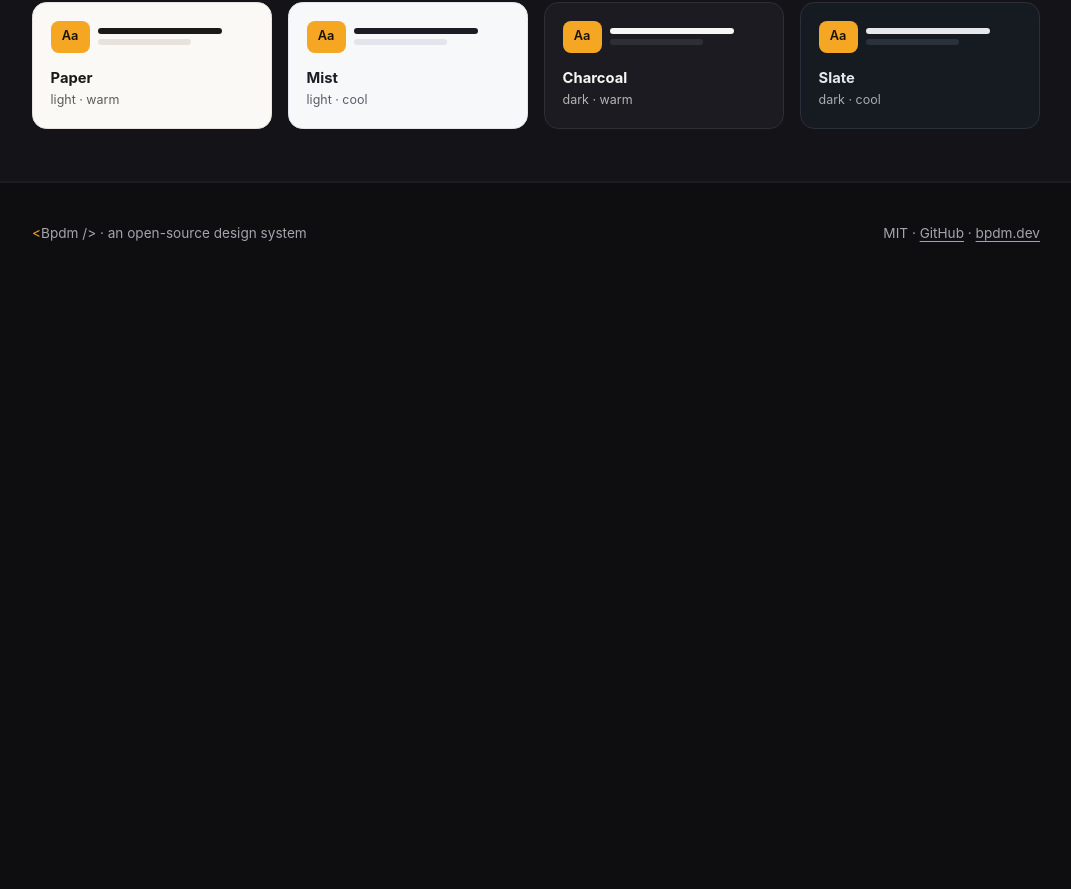
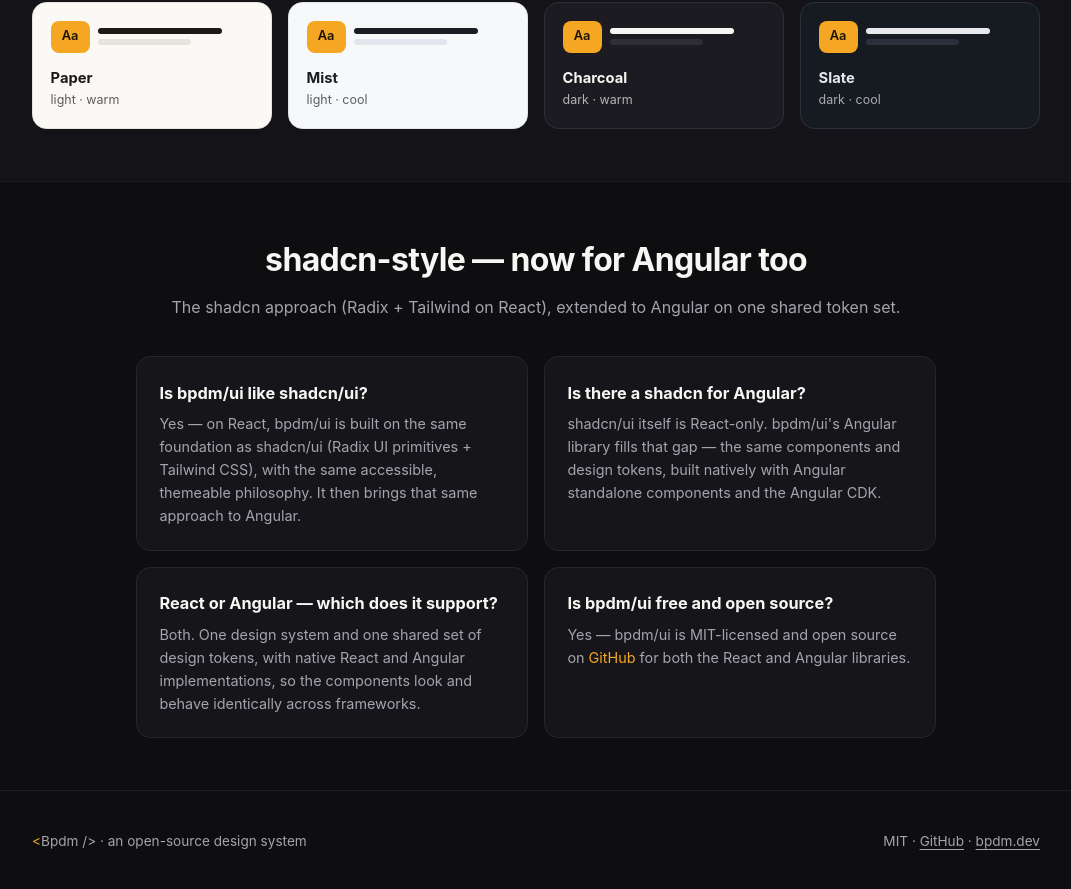
Before and after one commit to bpdm-hq/bpdm-ui, a Next.js app in the folder apps/landing/: page / in a window 1280 px wide. Shown: the part 1928-2817 px from the top of the page, without its empty margins (104-1175 px from the left). Before the commit the page ends 2213 px from the top, so only its background shows below. Built offline with nearby package versions, Linux system fonts and the light colour scheme.

Commit message:
landing: on-page SEO — shadcn-style positioning, FAQ section + FAQPage schema

```diff
--- a/apps/landing/app/globals.css
+++ b/apps/landing/app/globals.css
@@ -131,6 +131,19 @@
 .theme-name { font-size: 0.92rem; font-weight: 650; }
 .theme-name small { display: block; font-weight: 400; font-size: 0.78rem; opacity: 0.7; }
 
+/* ── faq ─────────────────────────────────────────────── */
+.faq { display: grid; gap: 1rem; grid-template-columns: 1fr; max-width: 50rem; margin: 0 auto; }
+@media (min-width: 720px) { .faq { grid-template-columns: 1fr 1fr; } }
+.faq-item {
+  padding: 1.4rem; border: 1px solid var(--border); border-radius: 0.9rem; background: var(--card);
+  transition: transform 0.25s var(--ease), border-color 0.25s var(--ease);
+}
+.faq-item:hover { transform: translateY(-4px); border-color: color-mix(in srgb, var(--primary) 35%, var(--border)); }
+.faq-item h3 { font-size: 1.02rem; font-weight: 650; margin-bottom: 0.4rem; }
+.faq-item p { color: var(--muted); font-size: 0.9rem; }
+.faq-item a { color: var(--primary); text-decoration: none; }
+.faq-item a:hover { text-decoration: underline; }
+
 /* ── footer ──────────────────────────────────────────── */
 footer { border-top: 1px solid color-mix(in srgb, var(--border) 60%, transparent); padding: 2.5rem 0; }
 .foot-inner { display: flex; align-items: center; justify-content: space-between; gap: 1rem; flex-wrap: wrap; color: var(--muted); font-size: 0.85rem; }
--- a/apps/landing/app/layout.tsx
+++ b/apps/landing/app/layout.tsx
@@ -2,28 +2,32 @@
 import "./globals.css";
 
 const SITE = "https://ui.bpdm.dev";
+const TITLE = "bpdm/ui — a shadcn-style component library for React & Angular";
 const DESCRIPTION =
-  "bpdm — an accessible, themeable design system with one shared set of design tokens for every framework. Pick React or Angular and explore the live docs.";
+  "An accessible, themeable, shadcn-style component library on one shared set of design tokens — built natively for React (Radix + Tailwind) and Angular (CDK + Tailwind). The same components, the same look, in both frameworks.";
 
 export const metadata: Metadata = {
   metadataBase: new URL(SITE),
   title: {
-    default: "bpdm/ui — One design system, every framework",
+    default: TITLE,
     template: "%s · bpdm/ui",
   },
   description: DESCRIPTION,
   applicationName: "bpdm/ui",
   keywords: [
+    "component library",
     "design system",
-    "component library",
-    "React components",
-    "Angular components",
-    "Tailwind CSS",
-    "Radix UI",
-    "Angular CDK",
+    "react component library",
+    "angular component library",
+    "shadcn-style",
+    "shadcn alternative",
+    "shadcn for angular",
+    "tailwind components",
+    "radix ui",
+    "angular cdk",
     "design tokens",
     "accessible components",
-    "themeable UI",
+    "themeable ui",
   ],
   authors: [{ name: "Bhavin P. Devamorari", url: SITE }],
   creator: "Bhavin P. Devamorari",
@@ -32,12 +36,12 @@
     type: "website",
     url: SITE,
     siteName: "bpdm/ui",
-    title: "bpdm/ui — One design system, every framework",
+    title: TITLE,
     description: DESCRIPTION,
   },
   twitter: {
     card: "summary_large_image",
-    title: "bpdm/ui — One design system, every framework",
+    title: TITLE,
     description: DESCRIPTION,
   },
   robots: {
@@ -73,6 +77,7 @@
     {
       "@type": "SoftwareApplication",
       name: "bpdm/ui",
+      alternateName: ["bpdm", "bpdm/ng", "bpdm component library"],
       applicationCategory: "DeveloperApplication",
       operatingSystem: "Web",
       description: DESCRIPTION,
@@ -80,6 +85,44 @@
       author: { "@id": `${SITE}/#person` },
       offers: { "@type": "Offer", price: "0", priceCurrency: "USD" },
       license: "https://opensource.org/licenses/MIT",
+    },
+    {
+      "@type": "FAQPage",
+      "@id": `${SITE}/#faq`,
+      mainEntity: [
+        {
+          "@type": "Question",
+          name: "Is bpdm/ui like shadcn/ui?",
+          acceptedAnswer: {
+            "@type": "Answer",
+            text: "Yes — on React, bpdm/ui is built on the same foundation as shadcn/ui (Radix UI primitives + Tailwind CSS), with the same accessible, themeable philosophy. It then brings that same approach to Angular.",
+          },
+        },
+        {
+          "@type": "Question",
+          name: "Is there a shadcn for Angular?",
+          acceptedAnswer: {
+            "@type": "Answer",
+            text: "shadcn/ui itself is React-only. bpdm/ui's Angular library fills that gap — the same components and design tokens, built natively with Angular standalone components and the Angular CDK.",
+          },
+        },
+        {
+          "@type": "Question",
+          name: "Which frameworks does it support — React or Angular?",
+          acceptedAnswer: {
+            "@type": "Answer",
+            text: "Both. One design system and one shared set of design tokens, with native React and Angular implementations, so the components look and behave identically across frameworks.",
+          },
+        },
+        {
+          "@type": "Question",
+          name: "Is bpdm/ui free and open source?",
+          acceptedAnswer: {
+            "@type": "Answer",
+            text: "Yes. bpdm/ui is MIT-licensed and open source on GitHub for both the React and Angular libraries.",
+          },
+        },
+      ],
     },
   ],
 };
--- a/apps/landing/app/page.tsx
+++ b/apps/landing/app/page.tsx
@@ -248,6 +248,50 @@
             </div>
           </div>
         </section>
+
+        {/* FAQ — honest positioning + the questions people actually search */}
+        <section id="faq">
+          <div className="wrap">
+            <div className="section-head">
+              <h2>shadcn-style — now for Angular too</h2>
+              <p>The shadcn approach (Radix + Tailwind on React), extended to Angular on one shared token set.</p>
+            </div>
+            <div className="faq">
+              <div className="faq-item">
+                <h3>Is bpdm/ui like shadcn/ui?</h3>
+                <p>
+                  Yes — on React, bpdm/ui is built on the same foundation as shadcn/ui (Radix UI
+                  primitives + Tailwind CSS), with the same accessible, themeable philosophy. It then
+                  brings that same approach to Angular.
+                </p>
+              </div>
+              <div className="faq-item">
+                <h3>Is there a shadcn for Angular?</h3>
+                <p>
+                  shadcn/ui itself is React-only. bpdm/ui&apos;s Angular library fills that gap — the
+                  same components and design tokens, built natively with Angular standalone components
+                  and the Angular CDK.
+                </p>
+              </div>
+              <div className="faq-item">
+                <h3>React or Angular — which does it support?</h3>
+                <p>
+                  Both. One design system and one shared set of design tokens, with native React and
+                  Angular implementations, so the components look and behave identically across
+                  frameworks.
+                </p>
+              </div>
+              <div className="faq-item">
+                <h3>Is bpdm/ui free and open source?</h3>
+                <p>
+                  Yes — bpdm/ui is MIT-licensed and open source on{" "}
+                  <a href={REPO} target="_blank" rel="noopener noreferrer">GitHub</a> for both the
+                  React and Angular libraries.
+                </p>
+              </div>
+            </div>
+          </div>
+        </section>
       </main>
 
       <footer>
```
Also changed, not shown: 1 other file (tests, documents, lock files or other folders).
